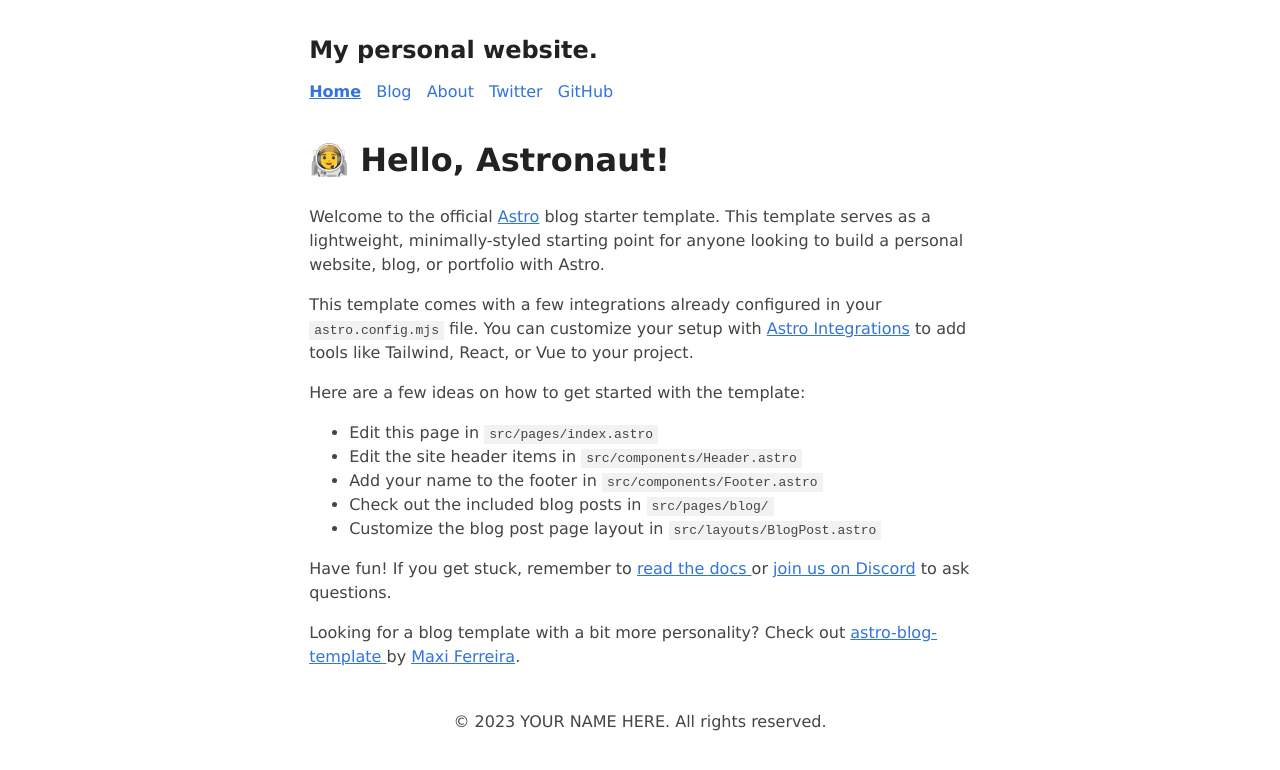
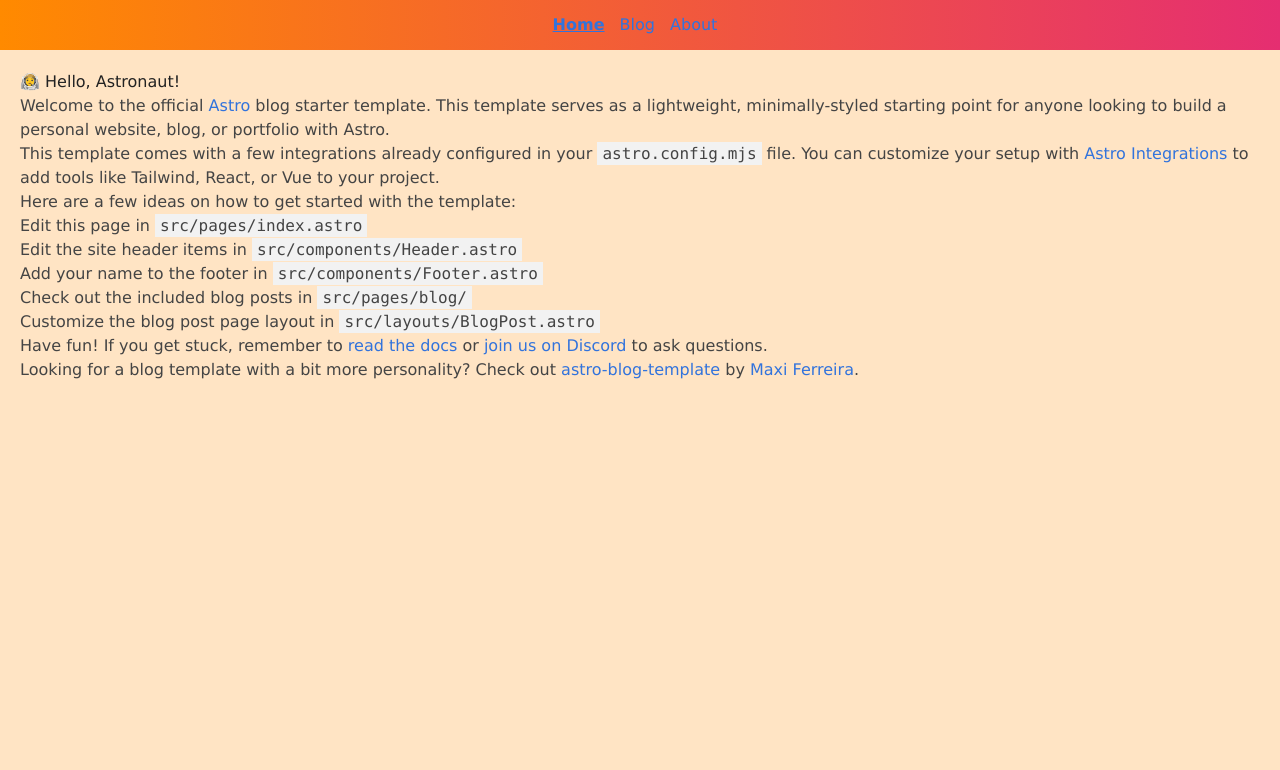
Before and after one commit to physihan/blog, an Astro site: page / in a window 1280 px wide. Built offline with nearby package versions, Linux system fonts and the light colour scheme; Astro itself is replaced by a stand-in of ours.

Commit message:
feat:调整首页样式

```diff
--- a/astro.config.mjs
+++ b/astro.config.mjs
@@ -1,10 +1,11 @@
 import { defineConfig } from 'astro/config';
 import mdx from '@astrojs/mdx';
+import sitemap from '@astrojs/sitemap';
 
-import sitemap from '@astrojs/sitemap';
+import tailwind from "@astrojs/tailwind";
 
 // https://astro.build/config
 export default defineConfig({
-	site: 'https://example.com',
-	integrations: [mdx(), sitemap()],
+  site: 'https://example.com',
+  integrations: [mdx(), sitemap(), tailwind()]
 });
--- a/src/components/Header.astro
+++ b/src/components/Header.astro
@@ -1,25 +1,27 @@
 ---
 import HeaderLink from './HeaderLink.astro';
-import { SITE_TITLE } from '../consts';
 ---
 
 <header>
-	<h2>
-		{SITE_TITLE}
-	</h2>
-	<nav>
+
+	<nav class="w-full">
 		<HeaderLink href="/">Home</HeaderLink>
 		<HeaderLink href="/blog">Blog</HeaderLink>
 		<HeaderLink href="/about">About</HeaderLink>
-		<HeaderLink href="https://twitter.com/astrodotbuild" target="_blank">Twitter</HeaderLink>
-		<HeaderLink href="https://github.com/withastro/astro" target="_blank">GitHub</HeaderLink>
+
 	</nav>
 </header>
 <style>
 	header {
-		margin: 0em 0 2em;
+		/* margin: 0em 0 2em; */
 	}
 	h2 {
 		margin: 0.5em 0;
 	}
+	nav{
+		background-image: linear-gradient(90deg, #ff8a00 0%, #e52e71 100%);
+		height: 50px;
+		line-height: 50px;
+		text-align: center;
+	}
 </style>
--- a/src/pages/index.astro
+++ b/src/pages/index.astro
@@ -45,6 +45,15 @@ import { SITE_TITLE, SITE_DESCRIPTION } from '../consts';
 				</a> by <a href="https://twitter.com/Charca">Maxi Ferreira</a>.
 			</p>
 		</main>
-		<Footer />
+		<!-- <Footer /> -->
 	</body>
 </html>
+<style>
+	main{
+		background-color: bisque;
+		height: calc(100vh - 50px);
+		overflow-y: auto;
+		width: 100vw;
+		padding: 20px;
+	}
+</style>
--- a/src/styles/global.css
+++ b/src/styles/global.css
@@ -6,8 +6,6 @@
 body {
 	font-family: Verdana, sans-serif;
 	margin: auto;
-	padding: 20px;
-	max-width: 65ch;
 	text-align: left;
 	background-color: #fff;
 	word-wrap: break-word;
--- /dev/null
+++ b/tailwind.config.cjs
@@ -0,0 +1,8 @@
+/** @type {import('tailwindcss').Config} */
+module.exports = {
+	content: ['./src/**/*.{astro,html,js,jsx,md,mdx,svelte,ts,tsx,vue}'],
+	theme: {
+		extend: {},
+	},
+	plugins: [],
+}
```
Also changed, not shown: package.json (+5 -2 lines), 1 other file.
